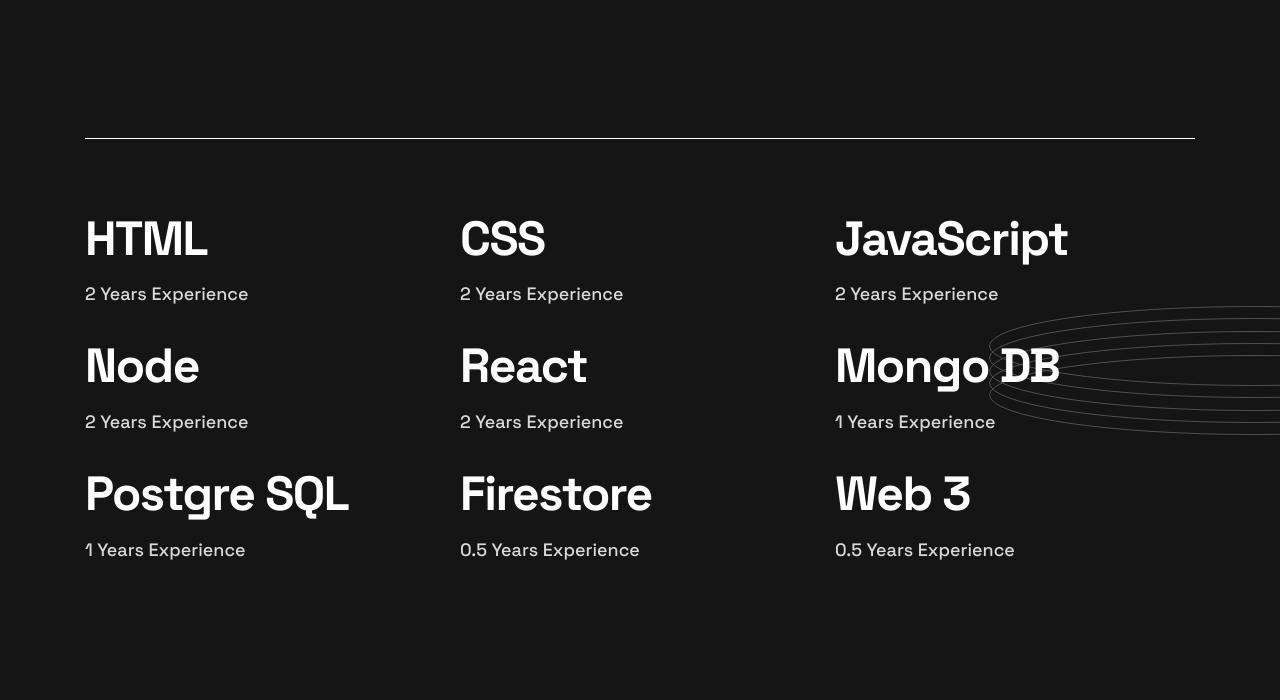
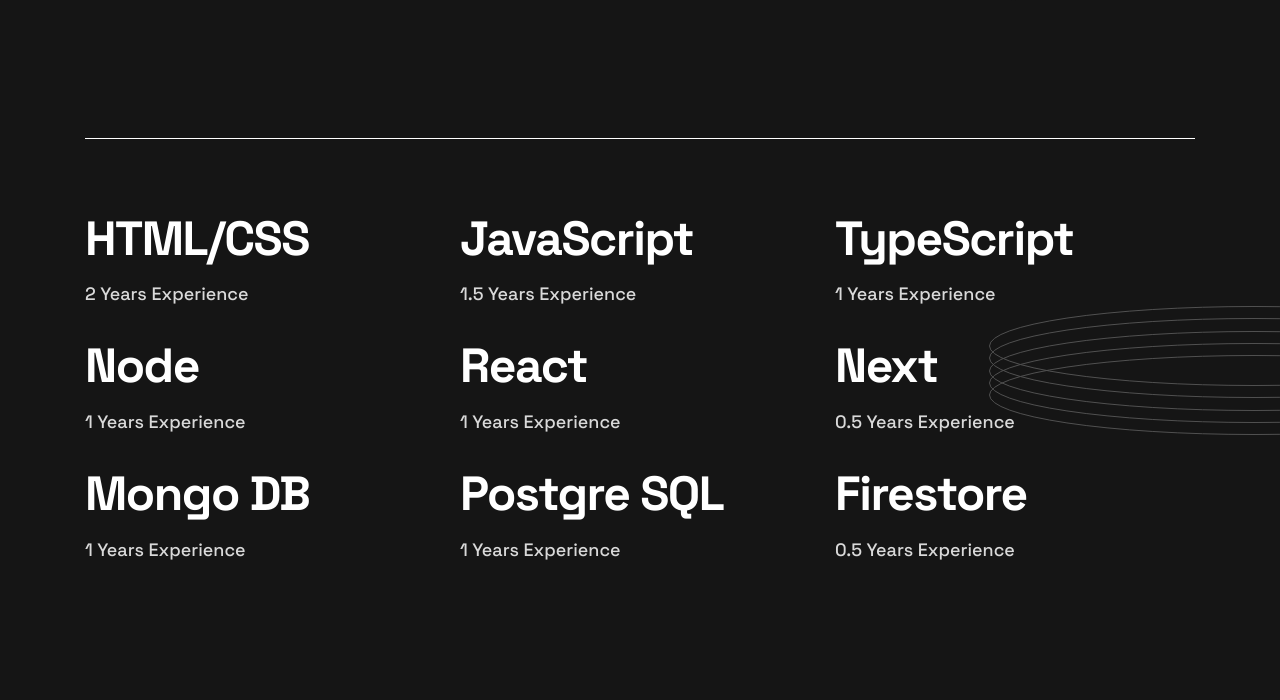
Before and after one commit to Abrham007/my-portfolio-site, a website: page index.html in a window 1280 px wide. Shown: the part 664-1364 px from the top of the page. Drawn offline with Linux system fonts and the light colour scheme; some packages are replaced by stand-ins of ours; a script that the page names is missing.

Commit message:
updated the skills section

```diff
--- a/index.html
+++ b/index.html
@@ -131,24 +131,28 @@
     <main class="main">
       <section class="skill-list">
         <article class="skill-list__item">
-          <h2 class="text-H-L">HTML</h2>
-          <p class="text-B-M">2 Years Experience</p>
-        </article>
-        <article class="skill-list__item">
-          <h2 class="text-H-L">CSS</h2>
+          <h2 class="text-H-L">HTML/CSS</h2>
           <p class="text-B-M">2 Years Experience</p>
         </article>
         <article class="skill-list__item">
           <h2 class="text-H-L">JavaScript</h2>
-          <p class="text-B-M">2 Years Experience</p>
+          <p class="text-B-M">1.5 Years Experience</p>
+        </article>
+        <article class="skill-list__item">
+          <h2 class="text-H-L">TypeScript</h2>
+          <p class="text-B-M">1 Years Experience</p>
         </article>
         <article class="skill-list__item">
           <h2 class="text-H-L">Node</h2>
-          <p class="text-B-M">2 Years Experience</p>
+          <p class="text-B-M">1 Years Experience</p>
         </article>
         <article class="skill-list__item">
           <h2 class="text-H-L">React</h2>
-          <p class="text-B-M">2 Years Experience</p>
+          <p class="text-B-M">1 Years Experience</p>
+        </article>
+        <article class="skill-list__item">
+          <h2 class="text-H-L">Next</h2>
+          <p class="text-B-M">0.5 Years Experience</p>
         </article>
         <article class="skill-list__item">
           <h2 class="text-H-L">Mongo DB</h2>
@@ -160,10 +164,6 @@
         </article>
         <article class="skill-list__item">
           <h2 class="text-H-L">Firestore</h2>
-          <p class="text-B-M">0.5 Years Experience</p>
-        </article>
-        <article class="skill-list__item">
-          <h2 class="text-H-L">Web 3</h2>
           <p class="text-B-M">0.5 Years Experience</p>
         </article>
       </section>
```
